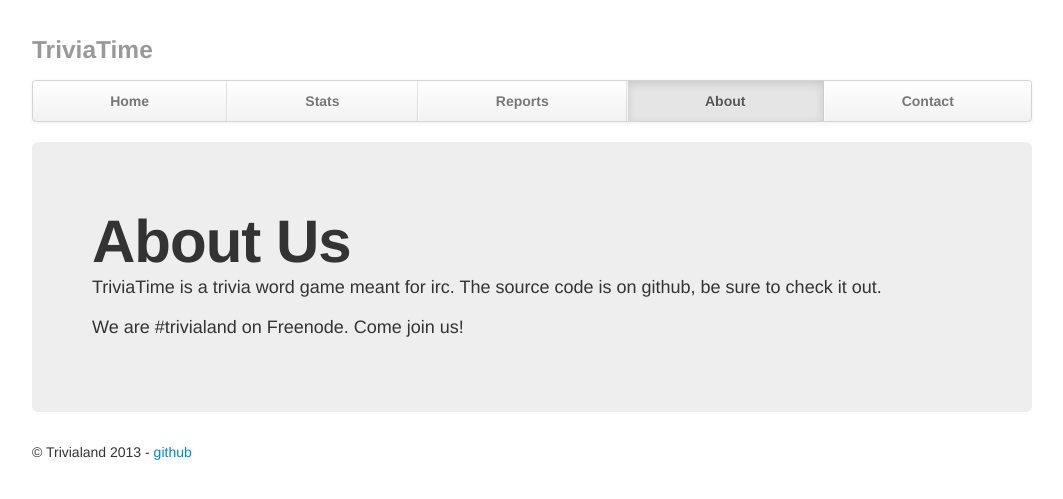
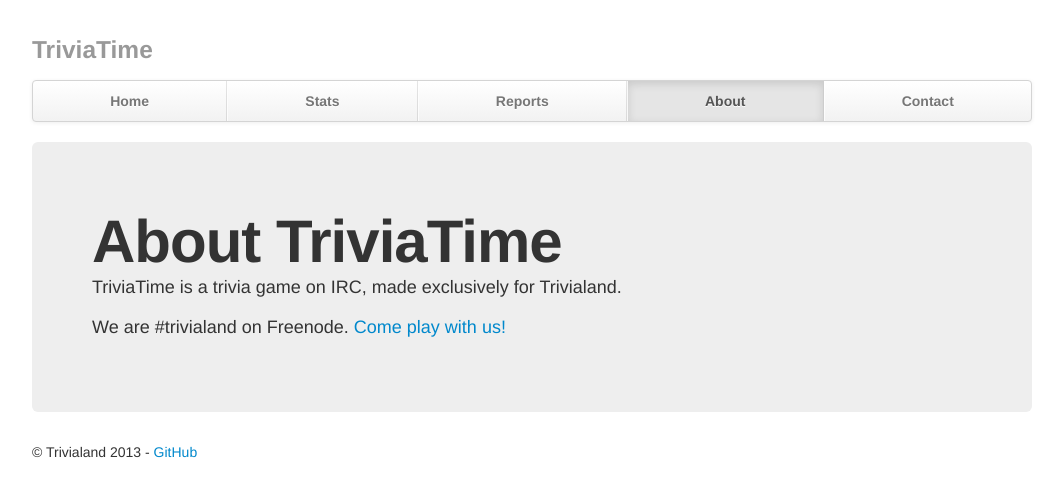
Before and after one commit to oddluck/limnoria-plugins, a PHP site: page /about.php in a window 1280 px wide. Shown: the top 499 px of the page, without its empty margins (108-1171 px from the left). Run offline with PHP 8.4, Linux system fonts and the light colour scheme; some libraries are stand-ins or nearby versions.

Commit message:
Updated About page text

```diff
--- a/php/about.php
+++ b/php/about.php
@@ -82,15 +82,15 @@
       </div>
 
       <div class="hero-unit">
-        <h1>About Us</h1>
-        <p>TriviaTime is a trivia word game meant for irc. The source code is on github, be sure to check it out.</p>
-        <p>We are #trivialand on Freenode. Come join us!</p>
+        <h1>About TriviaTime</h1>
+        <p>TriviaTime is a trivia game on IRC, made exclusively for Trivialand.</p>
+        <p>We are #trivialand on Freenode. <a href="irc://chat.freenode.net/trivialand">Come play with us!</a></p>
         <p>
         </p>
       </div>
 
       <div class="footer">
-        <p>&copy; Trivialand 2013 - <a href="https://github.com/tannn/TriviaTime">github</a></p>
+        <p>&copy; Trivialand 2013 - <a href="https://github.com/tannn/TriviaTime">GitHub</a></p>
       </div>
 
     </div> <!-- /container -->
```
